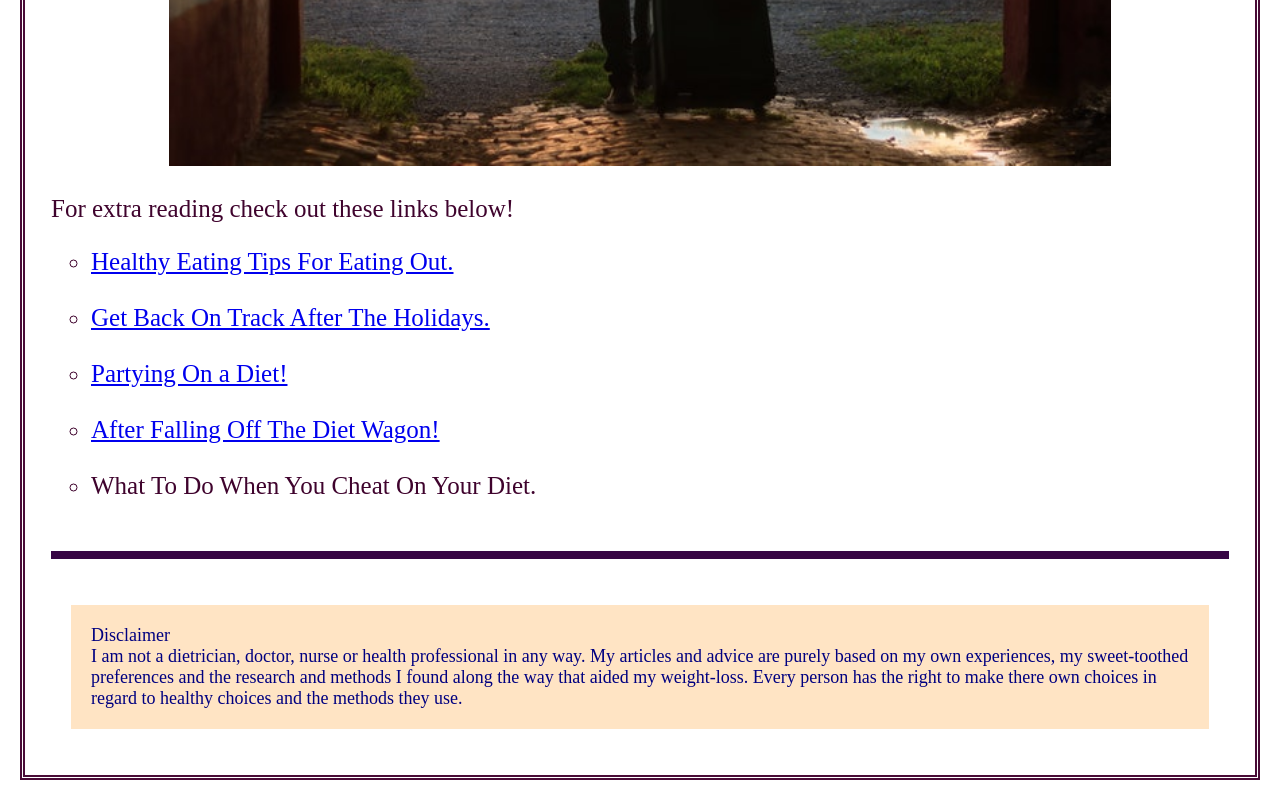
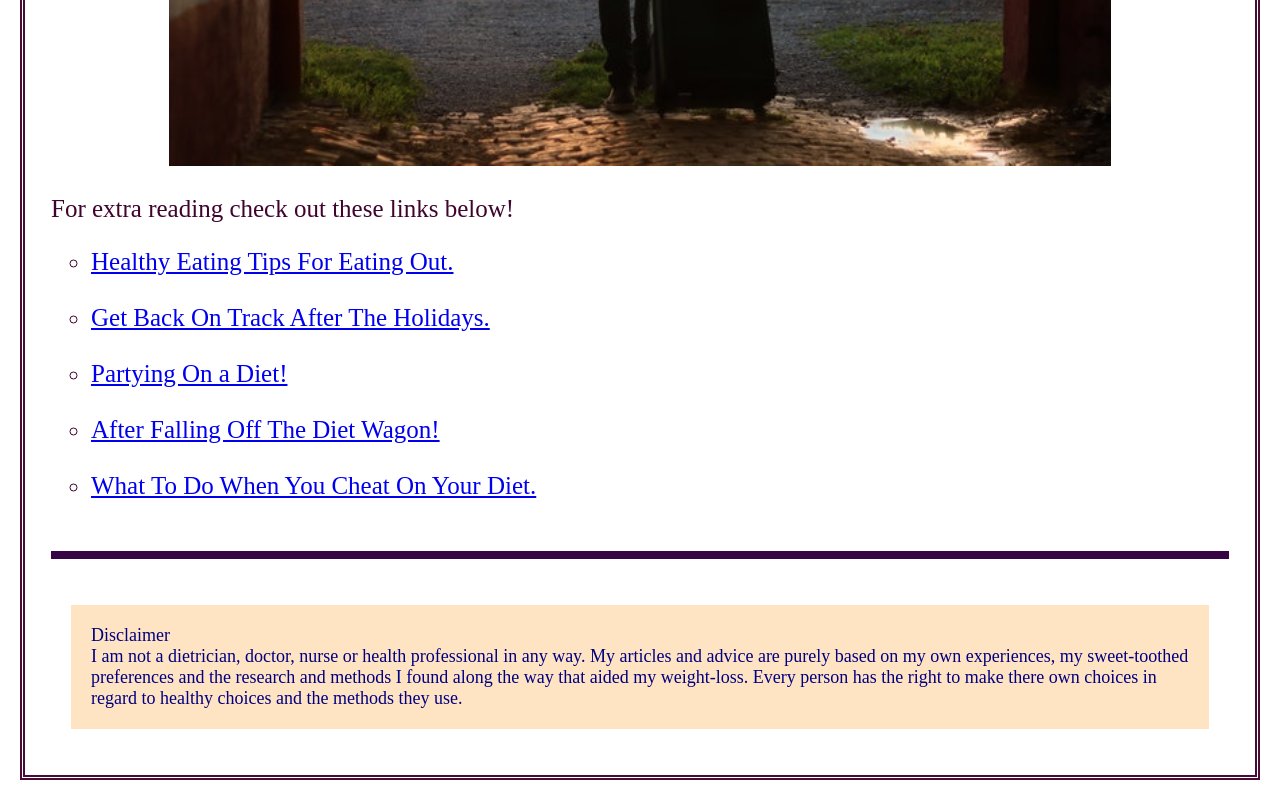
Before and after one commit to CrimsonMama/EatChocolateLoseWeight, a plain HTML site: page tips/events.html in a window 1280 px wide. Shown: the part 4054-4854 px from the top of the page. Drawn offline with Linux system fonts and the light colour scheme.

Commit message:
a href fix

```diff
--- a/tips/events.html
+++ b/tips/events.html
@@ -68,7 +68,7 @@
                 <br>
                 <li><a href="https://guce.huffpost.com/copyConsent?sessionId=3_cc-session_8b0ccd4c-e1f6-4355-a6d7-73a5128aef0c&inline=false&lang=en-us" target="_blank">After Falling Off The Diet Wagon!</a></li>
                 <br>
-                <li><a href="https://www.verywellfit.com/what-to-do-when-you-cheat-on-your-diet-2506635" target="_blank"></a>What To Do When You Cheat On Your Diet.</a></li>
+                <li><a href="https://www.verywellfit.com/what-to-do-when-you-cheat-on-your-diet-2506635" target="_blank">What To Do When You Cheat On Your Diet.</a></li>
             </ol>
         </div>
         <br>
```
